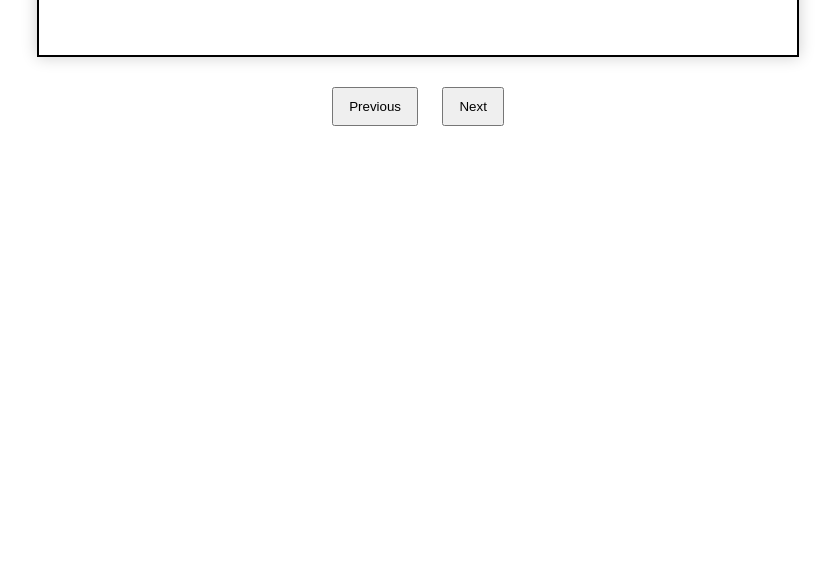
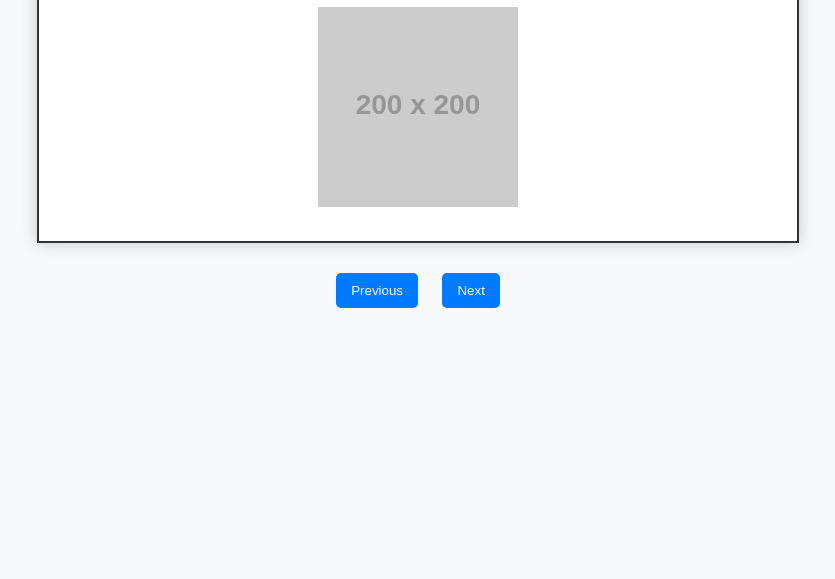
Before and after one commit to Artsrun/sandbox, a plain HTML site: page sw-demo/index.html in a window 1280 px wide. Shown: the part 221-800 px from the top of the page, without its empty margins (222-1057 px from the left). Drawn offline with Linux system fonts and the light colour scheme; placeholder pictures from the web are drawn by us.

Commit message:
Second commit

```diff
--- a/sw-demo/script.js
+++ b/sw-demo/script.js
@@ -4,23 +4,29 @@ const slides = [
         title: "The Magical World of Caching & Service Workers 🪄",
         subtitle: "",
         content: "",
-        img: "" // Link to your image, e.g., "images/wizard_hat.png"
+        img: "https://via.placeholder.com/200" // Example placeholder image
     },
     {
         title: "Why Do We Cache?",
         subtitle: "Because the internet's not always on steroids! 🐢 vs 🚀",
         content: "",
-        img: "" // And so on for other images...
+        img: "https://via.placeholder.com/200"
     },
     // ... Add all other slides in this format ...
 ];
 
 function updateSlide() {
-    const slide = slides[currentSlide];
-    document.getElementById("slide").querySelector("h1").innerText = slide.title;
-    document.getElementById("slide").querySelector("h2").innerText = slide.subtitle;
-    document.getElementById("slide").querySelector("p").innerText = slide.content;
-    document.getElementById("slide").querySelector("img").src = slide.img;
+    const slideElement = document.getElementById("slide");
+    slideElement.classList.remove("active"); // Remove active to reset animation
+
+    setTimeout(() => {
+        const slide = slides[currentSlide];
+        slideElement.querySelector("h1").innerText = slide.title;
+        slideElement.querySelector("h2").innerText = slide.subtitle;
+        slideElement.querySelector("p").innerText = slide.content;
+        slideElement.querySelector("img").src = slide.img;
+        slideElement.classList.add("active"); // Add active for animation
+    }, 500); // Delay to match the CSS transition time
 }
 
 document.getElementById("next").addEventListener("click", function() {
--- a/sw-demo/styles.css
+++ b/sw-demo/styles.css
@@ -1,18 +1,38 @@
 body {
-    font-family: Arial, sans-serif;
+    font-family: 'Arial', sans-serif;
     text-align: center;
     padding: 50px;
+    background-color: #f6f8fa;
 }
 
 .slide {
     padding: 30px;
-    border: 2px solid black;
+    border: 2px solid #333;
     margin: 20px auto;
     width: 60%;
     box-shadow: 0px 0px 15px rgba(0, 0, 0, 0.2);
+    background-color: #fff;
+    opacity: 0;
+    transform: translateX(-100%);
+    transition: opacity 0.5s, transform 0.5s;
+}
+
+.slide.active {
+    opacity: 1;
+    transform: translateX(0);
 }
 
 button {
     padding: 10px 15px;
     margin: 10px;
+    background-color: #007bff;
+    color: #fff;
+    border: none;
+    border-radius: 5px;
+    cursor: pointer;
+    transition: background-color 0.3s;
 }
+
+button:hover {
+    background-color: #0056b3;
+}
```
